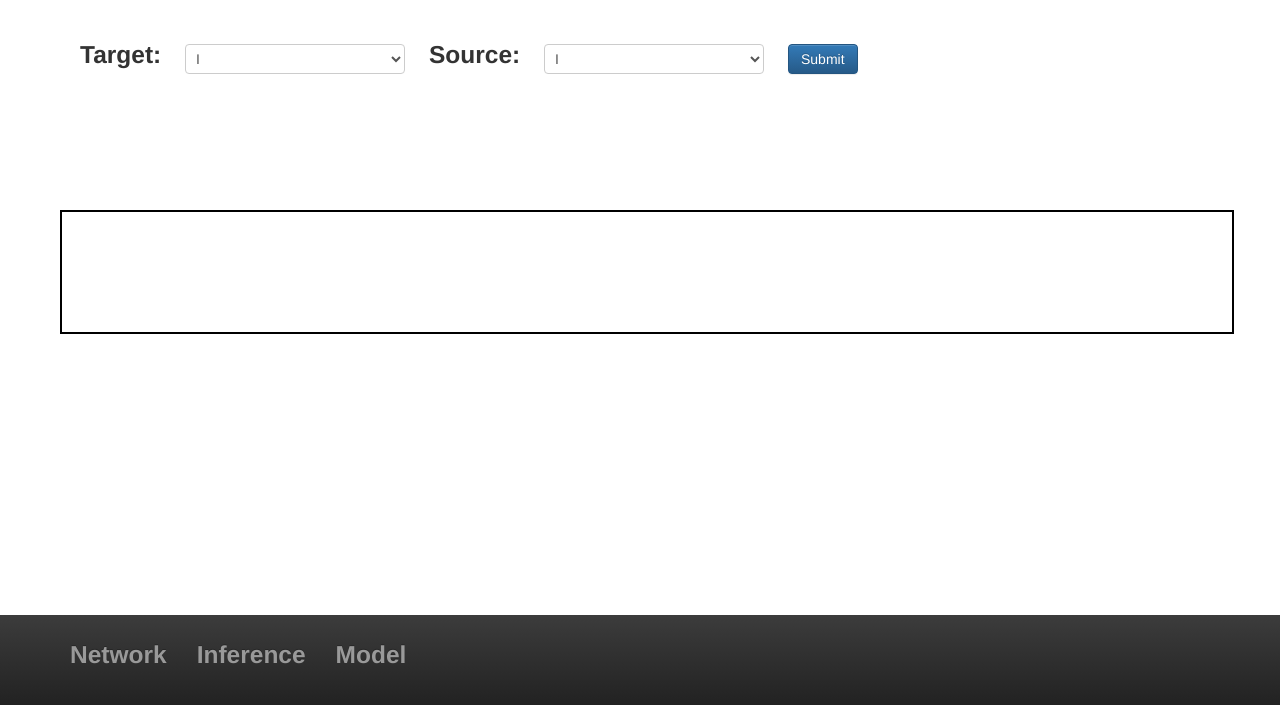
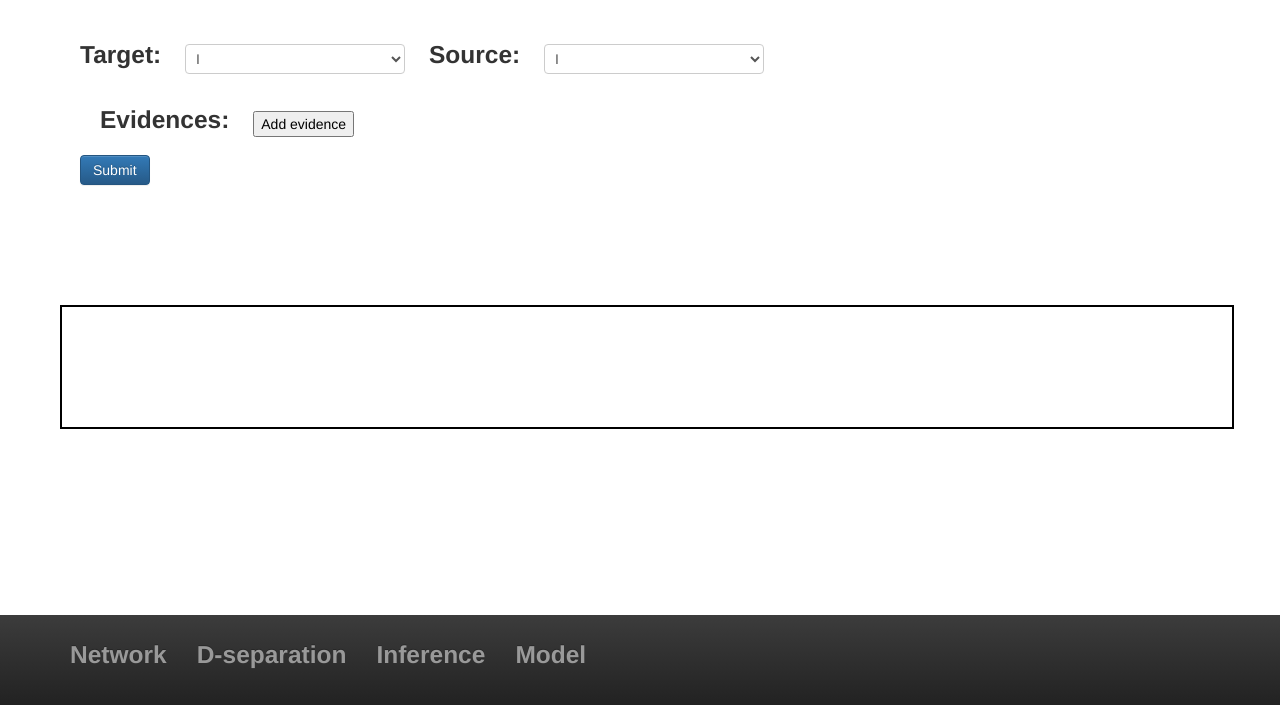
Before and after one commit to martinakaduc/bayesianNetwork, a Flask app: page /dseparation/ in a window 1280 px wide. Shown: the part 95-800 px from the top of the page. Run offline with Flask 2, Linux system fonts and the light colour scheme; parts of the project's set-up code (start-up, migrations or seed data) failed here and were passed over; some libraries are stand-ins or nearby versions.

Commit message:
Add D-separation

```diff
--- a/app/main.py
+++ b/app/main.py
@@ -4,6 +4,7 @@ import pandas as pd
 from pgmpy.models import BayesianModel
 from pgmpy.factors.discrete import TabularCPD
 from pgmpy.inference import VariableElimination
+from pgmpy.independencies import Independencies, IndependenceAssertion
 from flask import jsonify, render_template, request, send_file, redirect, url_for
 from ast import literal_eval
 import json
@@ -69,12 +70,14 @@ def reset_network():
     global statelist
     global cpt
     global network
+    global independences
 
     nodes = {}
     nodelist = []
     links = []
     statelist = []
     cpt = {}
+    independences = None
     network = BayesianModel()
 
 def construct_network():
@@ -85,6 +88,7 @@ def construct_network():
     global cpt
     global network
     global infer
+    global independences
 
     iter = 0
     for node, data in nodes.items():
@@ -130,6 +134,9 @@ def construct_network():
                             state_names={x:nodes[x].domain for x in col_tmp[::-1]})
         network.add_cpds(tabular)
 
+    independences = network.get_independencies()
+    # ind = IndependenceAssertion('I', 'D')
+    # print(ind in independences)
     assert network.check_model(), "Model CPTs are not consistent."
     infer = VariableElimination(network)
 
@@ -154,9 +161,11 @@ def cptdata(variable):
     # print(cpt[variable])
     return json.dumps(cpt[variable])
 
-@app.route('/dsepdata/<source>/<target>/')
-def dsepdata(source,target):
-    return dseplist[(dseplist.source==source) & (dseplist.target==target)].to_json(orient='records')
+@app.route('/dsepdata/<source>/<target>/', methods=['POST'])
+def dsepdata(source, target):
+    evidences = request.json['evidences']
+    ind = IndependenceAssertion(source, target, evidences)
+    return json.dumps(ind in independences)
 
 @app.route('/navbartest/')
 def navbartest():
--- a/app/templates/base.html
+++ b/app/templates/base.html
@@ -45,7 +45,7 @@
       <div class="container" id="netmenu">
         <ul class="nav navbar-nav">
           <li><a href={{url_for('index')}}><h3>Network</h3></a></li>
-          <!-- <li><a href={{url_for('dseparation')}}><h3>D-separation Analysis</h3></a></li> -->
+          <li><a href={{url_for('dseparation')}}><h3>D-separation</h3></a></li>
           <li><a href={{url_for('inference')}}><h3>Inference</h3></a></li>
           <li><a href={{url_for('model')}}><h3>Model</h3></a></li>
         </ul>
--- a/app/templates/dseparation.html
+++ b/app/templates/dseparation.html
@@ -16,6 +16,15 @@
     {% endfor %}
   </select>
 
+  <div class="form-inline">
+
+    <label><h3>Evidences:</h3></label>
+    <button type="button" id="add-evidence-btn">Add evidence</button>
+  </div>
+
+  <div id="evidence-list">
+  </div>
+
   <button type="submit" class="btn btn-primary" id="dsepbtn">Submit</button>
 </div>
 
@@ -23,6 +32,71 @@
 
 <script>
 $(document).ready(function(){
+  var evidences = [];
+
+  function change_evidence(order) {
+    var evidence = $('#evidence-'+order).find(":selected").text();
+    evidences.push(evidence);
+
+    $('#evidence-'+order).on('change', function() {
+      evidences[order] = $('#evidence-'+order).find(":selected").text();
+    });
+
+  }
+
+  $('#add-evidence-btn').click(function(){
+    var evidence_list = document.getElementById("evidence-list");
+    var new_evidence = document.createElement('select');
+    new_evidence.setAttribute("class", "form-control");
+    new_evidence.setAttribute("id", "evidence-"+ evidences.length);
+
+    var new_evidence_label = document.createElement('label');
+    new_evidence_label.setAttribute("for", "evidence-"+ evidences.length);
+
+    var label_name = document.createElement("h5");
+    label_name.innerHTML = "Variable:";
+
+    new_evidence_label.appendChild(label_name);
+
+    {% for node in nodes %}
+    var option = document.createElement('option');
+    option.innerHTML = "{{ node.id }}";
+    new_evidence.appendChild(option);
+    {% endfor %}
+
+    var new_evidence_div = document.createElement("div");
+    new_evidence_div.setAttribute("style", "display: inline-block; padding: 0px 50px");
+
+    new_evidence_div.appendChild(new_evidence_label);
+    new_evidence_div.appendChild(new_evidence);
+
+    //======================================================
+
+    evidence_list.appendChild(new_evidence_div);
+    evidence_list.appendChild(document.createElement('br'));
+
+    change_evidence(evidences.length);
+  });
+
+  function find_duplicate_in_array(arra1) {
+    var object = {};
+    var result = [];
+
+    arra1.forEach(function (item) {
+      if(!object[item])
+      object[item] = 0;
+      object[item] += 1;
+    })
+
+    for (var prop in object) {
+      if(object[prop] >= 2) {
+        result.push(prop);
+      }
+    }
+
+    return result;
+
+  }
 
   $('#dsepbtn').click(function(){
 
@@ -31,31 +105,42 @@ $(document).ready(function(){
     $("#dsepresult").html("");
 
     if (target == source){
-      $("<h2>Target and source must be different.</h2>").appendTo("#dsepresult");
-    } else {
-      $.getJSON('/dsepdata/'+source+'/'+target, function(data){
-      if (data.length == 0){
-        $("<h2>"+target+" is always dependent on "+source+".</h2>").appendTo("#dsepresult");
-      } else {
-        var seps = data[0].separators;
-        if (seps.length == 0){
-          $("<h2>"+target+" is unconditionally independent of "+source+".</h2>").appendTo("#dsepresult");
-        } else if (seps.length == 1){
-          $("<h2>"+target+" is independent of "+source+" given "+seps[0]+".</h2>").appendTo("#dsepresult");
-        } else if (seps.length == 2){
-          $("<h2>"+target+" is independent of "+source+" given "+seps[0]+" and "+seps[1]+".</h2>").appendTo("#dsepresult");
-        } else {
-          var statement = "<h2>"+target+" is independent of "+source+" given "+seps[0]+",";
-          for(i=1; i < seps.length-1; i++){
-            statement = statement + " " + seps[i] + ",";
-          }
-          statement = statement + " and " + seps[seps.length-1] + ".</h2>";
-          $(statement).appendTo("#dsepresult");
-        }
-      }
-      });
+      $("<h3 style='color:red;'>Target and source must be different.</h3>").appendTo("#dsepresult");
+      return;
+    }
+    var duplicate_evidence = find_duplicate_in_array(evidences);
+    if (duplicate_evidence.length > 0){
+      $("<h3 style='color:red;'>Error: Duplicate evidences!</h3>").appendTo("#dsepresult");
+      return;
     }
 
+    $.ajax({
+      type: "POST",
+      contentType: "application/json; charset=utf-8",
+      url: '/dsepdata/'+source+'/'+target+'/',
+      data: JSON.stringify({evidences: evidences}),
+      success: function(data) {
+        console.log(data);
+        var status = (data == false) ? "dependent" : "independent";
+        var statement;
+        if (evidences.length == 0) {
+          statement = "<h2>"+target+" is always " + status + " on "+source+".</h2>";
+        } else {
+          statement = "<h2>"+target+" is " + status + " on " + source + " given ";
+          for(var i=0; i < evidences.length-1; i++){
+            statement += evidences[i];
+            if (i < evidences.length-2) {
+              statement += ", ";
+            } else {
+              statement += " and"
+            }
+          }
+          statement += evidences[evidences.length-1] + ".</h2>";
+        }
+         $(statement).appendTo("#dsepresult");
+      },
+      dataType: "json"
+    });
 
   });
 
```
